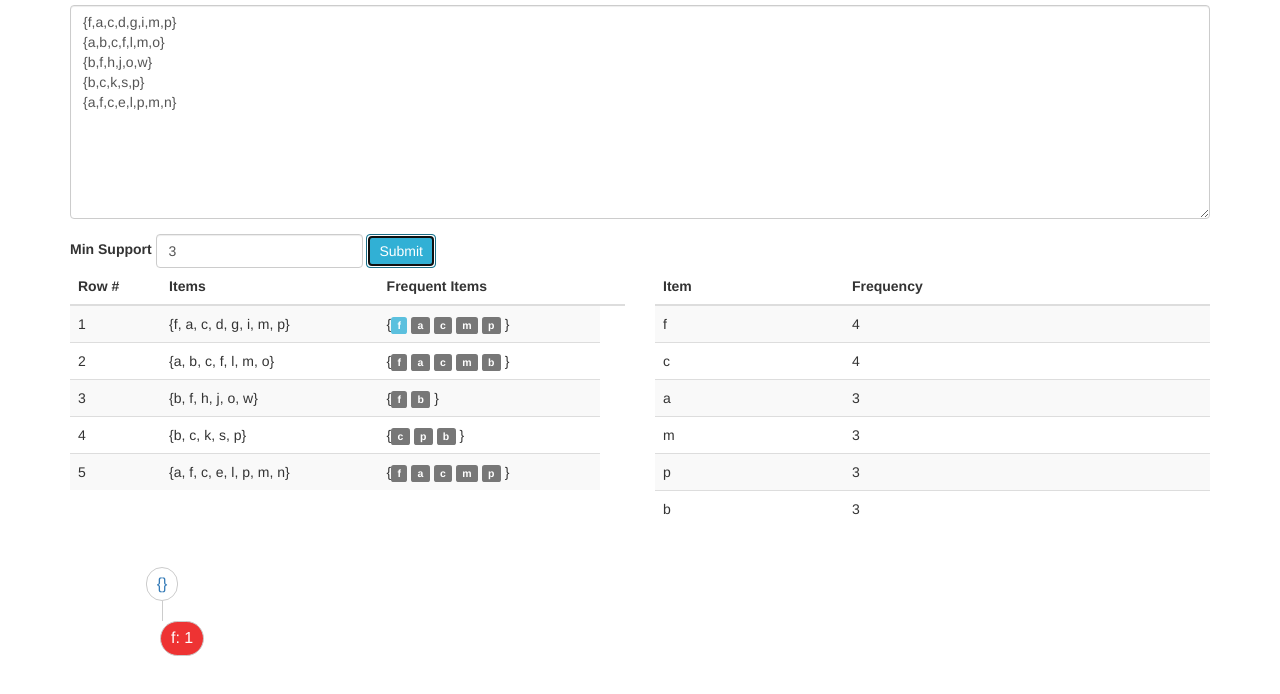
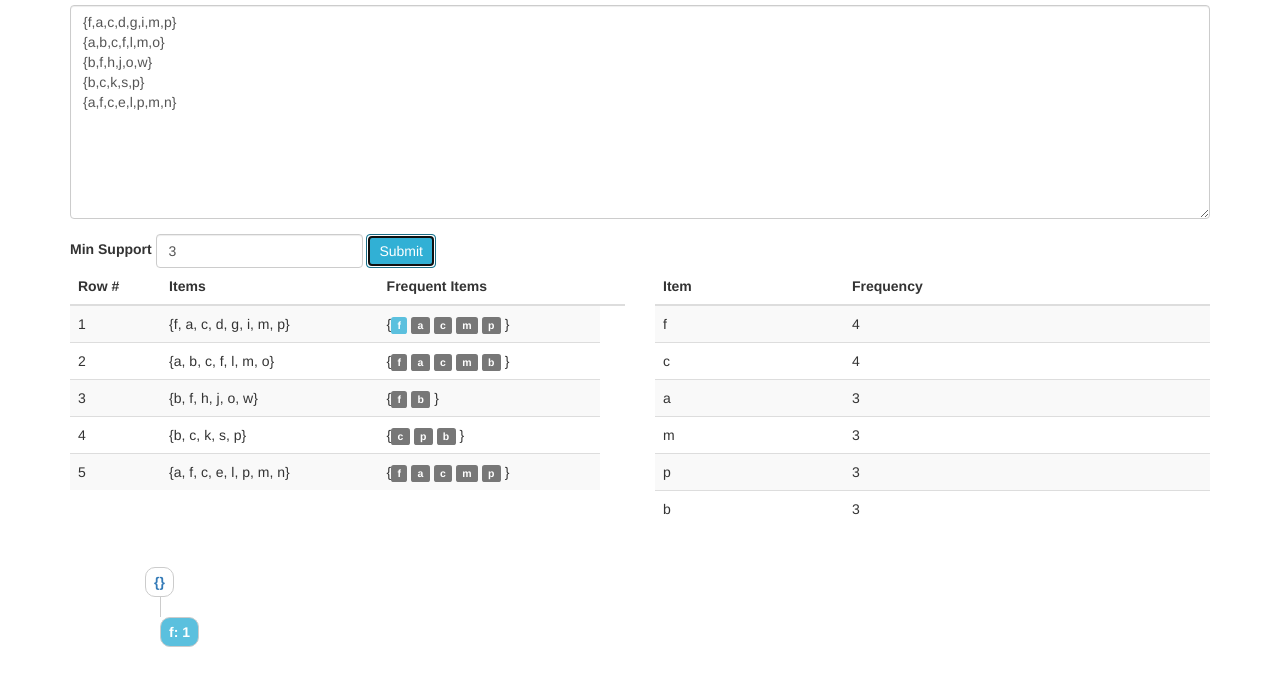
Before and after one commit to janithl/FPTreeSimulator, a plain HTML site: page index.html in a window 1280 px wide. Both pictures are taken after a click on the button "Submit". Shown: the part 90-784 px from the top of the page. Drawn offline with nearby package versions, Linux system fonts and the light colour scheme.

Commit message:
minor style changes

```diff
--- a/index.html
+++ b/index.html
@@ -67,16 +67,16 @@
 
 	.tree li a{
 		border: 1px solid #ccc;
-		padding: 5px 10px;
+		padding: 4px 8px;
 		text-decoration: none;
-		font-size: 16px;
+		font-weight: 900;
 		display: inline-block;
-		border-radius: 25px;
+		border-radius: 10px;
 		transition: all 0.5s;
 	}
 	.tree li a.selected {
-		color: #fff;
-		background: #e33;
+		color: #ffffff;
+		background-color:  #5bc0de;;
 	}
 
 	/*Time for some hover effects*/
@@ -261,22 +261,22 @@ var FPTreeSim = {
 				document.getElementById(FPTreeSim.prevNode + '-children').innerHTML += '<li id="tree-node-' +
 				item + '-' + FPTreeSim.currentNodeLevel + '">' +
 				'<a href="#" id="tree-node-' + item + '-' + FPTreeSim.currentNodeLevel + '-label">' +
-				item + ': 0</a><ul id="tree-node-' + item + '-' + FPTreeSim.currentNodeLevel +
+				item + ': 1</a><ul id="tree-node-' + item + '-' + FPTreeSim.currentNodeLevel +
 				'-children" class="hide"></ul></li>';
 				document.getElementById(FPTreeSim.prevNode + '-children').className = '';
 
 				itemNode = document.getElementById('tree-node-' + item + '-' + FPTreeSim.currentNodeLevel + '-label');
 			}
+			else {
+				setTimeout(function() {
+					var comps = itemNode.innerHTML.split(':');
+					itemNode.innerHTML = comps[0] + ': ' + (parseInt(comps[1]) + 1);
+				}, 900);
+			}
 
 			/** highlight graph node and freq items row item */
 			itemNode.className = 'selected';
 			document.getElementById('freq-item-' + item + '-' + FPTreeSim.currentRowLevel).className = 'label label-info';
-
-			setTimeout(function() {
-				var comps = itemNode.innerHTML.split(':');
-				itemNode.innerHTML = comps[0] + ': ' + (parseInt(comps[1]) + 1);
-			}, 900);
-
 			FPTreeSim.prevNode = 'tree-node-' + item + '-' + FPTreeSim.currentNodeLevel;
 			FPTreeSim.currentNodeLevel++;
 		}
```
